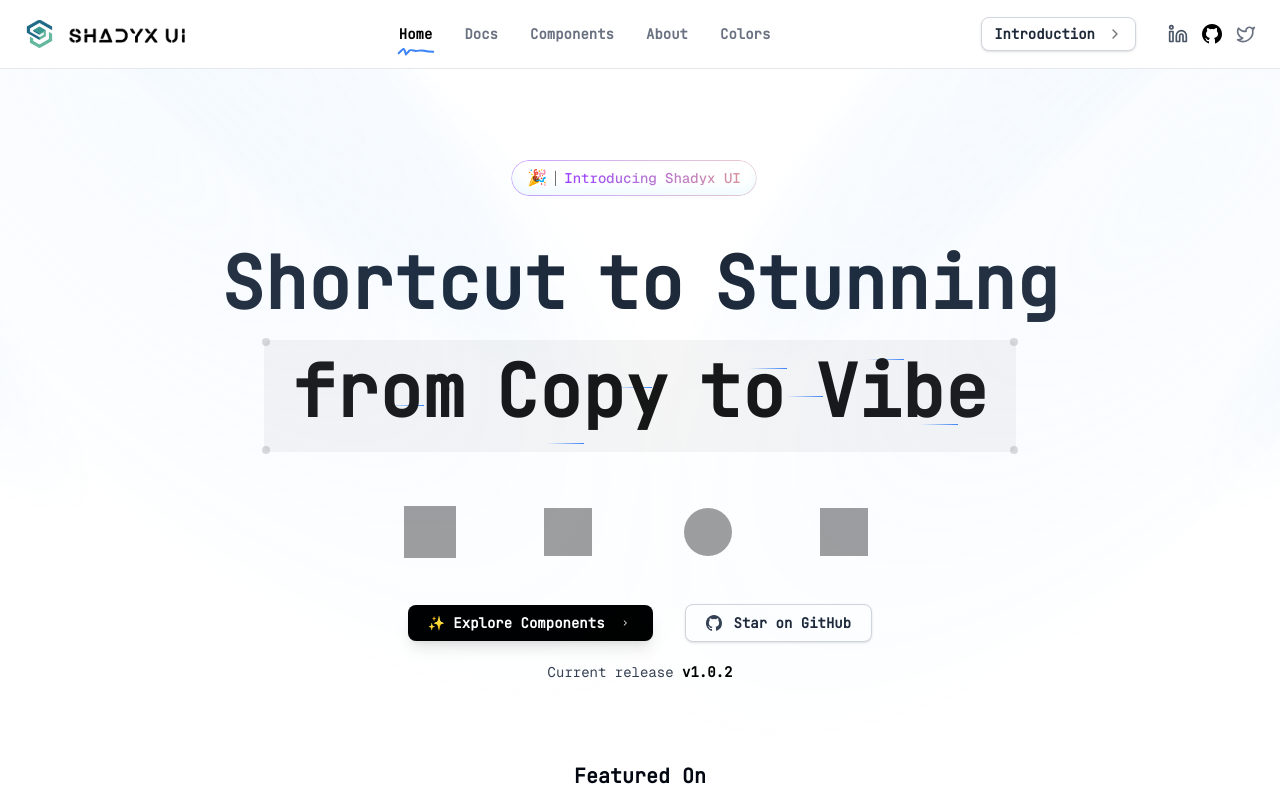
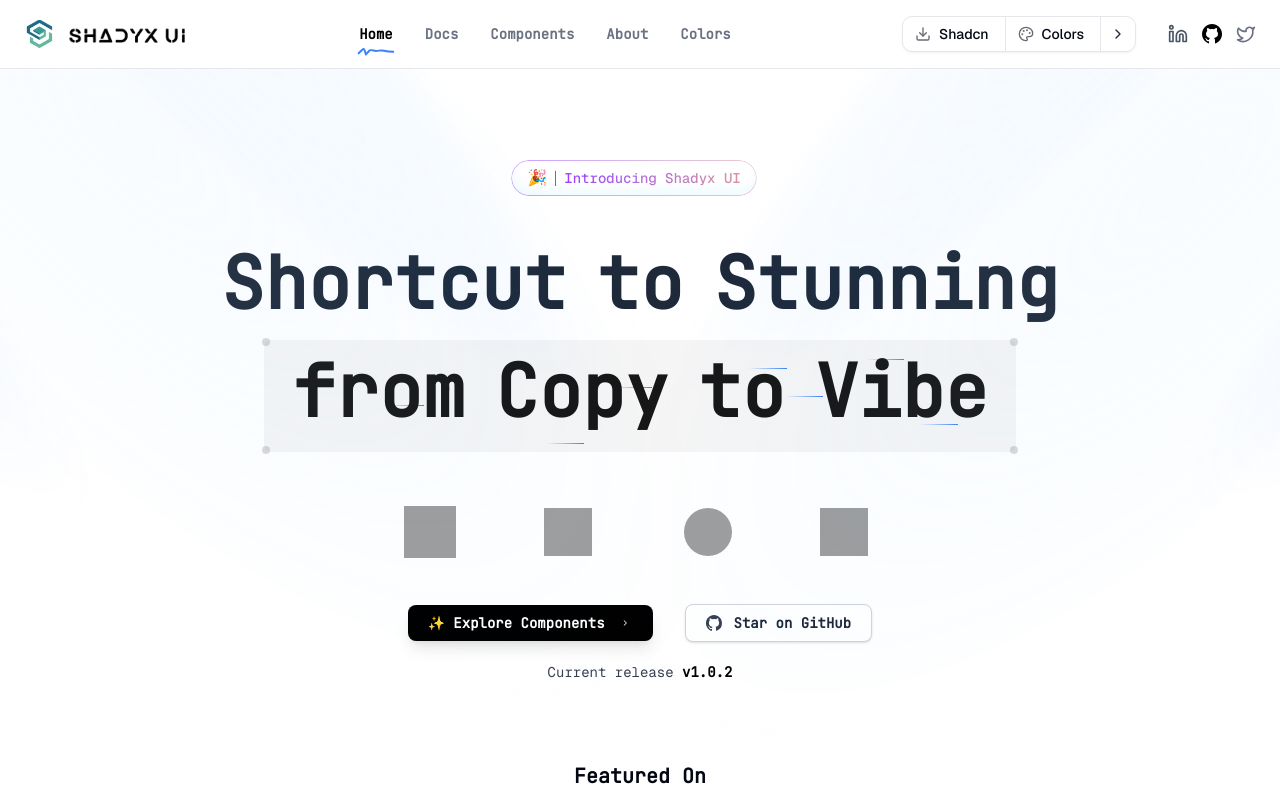
Before and after one commit to Anurag-singh-RBU/SHADYX-UI, a Next.js app: page / in a window 1280 px wide. Shown: the top 800 px of the page. Built offline with nearby package versions, Linux system fonts and the light colour scheme; grey boxes are pictures that could not be loaded.

Commit message:
added new components

```diff
--- a/app/SquigglyUnderline.tsx
+++ b/app/SquigglyUnderline.tsx
@@ -1,11 +1,11 @@
-
 "use client";
 
 import Link from "next/link";
 import { useState, useEffect } from "react";
 import { motion, AnimatePresence } from "framer-motion";
-import {Menu, X, Linkedin, Twitter, ChevronRight} from "lucide-react";
+import {Menu, X, Linkedin, Twitter, ChevronRight, Palette, Download} from "lucide-react";
 import { usePathname } from "next/navigation";
+import { Button } from "./components/ui/buttontop";
 
 type NavItem = {
   name: string;
@@ -243,17 +243,35 @@ export const SquigglyUnderline = () => {
         </nav>
 
         {/* Right: CTA & Socials (Desktop only) */}
-        <div className="hidden lg:flex items-center space-x-8">
-          <a
-            href="/about"
-            target="_blank"
-            rel="noopener noreferrer"
-            className="inline-flex font-semibold items-center gap-2 rounded-md border border-gray-300 bg-white px-3 py-1.5 text-sm text-gray-800 shadow-sm transition hover:bg-gray-100"
-          >
-            Introduction
-    <ChevronRight className="ml-1 size-4 stroke-neutral-500 transition-transform duration-300 ease-in-out group-hover:translate-x-0.5" />
-
-          </a>
+        <div className="hidden lg:flex font-GS items-center space-x-8">
+          <div className="inline-flex -space-x-px rounded-lg shadow-sm shadow-black/5 rtl:space-x-reverse">
+      <Button
+        className="rounded-none shadow-none first:rounded-s-lg cursor-pointer last:rounded-e-lg focus-visible:z-10"
+        variant="outline"
+      >
+        <Download className="-ms-1 me-2 opacity-60" size={16} strokeWidth={2} aria-hidden="true"/>
+        <a href="https://ui.shadcn.com/docs/installation/vite">Shadcn</a>
+      </Button>
+      <Button
+        className="rounded-none shadow-none first:rounded-s-lg cursor-pointer last:rounded-e-lg focus-visible:z-10"
+        variant="outline"
+      >
+        <Palette className="-ms-1 me-2 opacity-60" size={16} strokeWidth={2} aria-hidden="true"/>
+        <a href="/colors">Colors</a>
+      </Button>
+      <Button
+        className="rounded-none cursor-pointer shadow-none first:rounded-s-lg last:rounded-e-lg focus-visible:z-10"
+        variant="outline"
+        size="icon"
+        aria-label="Menu"
+      ><Link
+        href="/about"
+        className="inline-flex items-center justify-center px-3 py-2 hover:bg-gray-100 text-gray-800"
+      >
+        <ChevronRight className="h-4 w-4" />
+      </Link>
+      </Button>
+    </div>
 
           {/* Social Icons */}
           <div className="flex items-center space-x-3">
--- /dev/null
+++ b/app/components/ui/buttontop.tsx
@@ -0,0 +1,52 @@
+import { Slot } from "@radix-ui/react-slot";
+import { cva, type VariantProps } from "class-variance-authority";
+import * as React from "react";
+
+import { cn } from "@/lib/utils";
+
+const buttonVariants = cva(
+  "inline-flex items-center justify-center whitespace-nowrap rounded-lg text-sm font-medium transition-colors outline-offset-2 focus-visible:outline focus-visible:outline-2 focus-visible:outline-ring/70 disabled:pointer-events-none disabled:opacity-50 [&_svg]:pointer-events-none [&_svg]:shrink-0",
+  {
+    variants: {
+      variant: {
+        default: "bg-primary text-primary-foreground shadow-sm shadow-black/5 hover:bg-primary/90",
+        destructive:
+          "bg-destructive text-destructive-foreground shadow-sm shadow-black/5 hover:bg-destructive/90",
+        outline:
+          "border border-input bg-background shadow-sm shadow-black/5 hover:bg-accent hover:text-accent-foreground",
+        secondary:
+          "bg-secondary text-secondary-foreground shadow-sm shadow-black/5 hover:bg-secondary/80",
+        ghost: "hover:bg-accent hover:text-accent-foreground",
+        link: "text-primary underline-offset-4 hover:underline",
+      },
+      size: {
+        default: "h-9 px-4 py-2",
+        sm: "h-8 rounded-lg px-3 text-xs",
+        lg: "h-10 rounded-lg px-8",
+        icon: "h-9 w-9",
+      },
+    },
+    defaultVariants: {
+      variant: "default",
+      size: "default",
+    },
+  },
+);
+
+export interface ButtonProps
+  extends React.ButtonHTMLAttributes<HTMLButtonElement>,
+    VariantProps<typeof buttonVariants> {
+  asChild?: boolean;
+}
+
+const Button = React.forwardRef<HTMLButtonElement, ButtonProps>(
+  ({ className, variant, size, asChild = false, ...props }, ref) => {
+    const Comp = asChild ? Slot : "button";
+    return (
+      <Comp className={cn(buttonVariants({ variant, size, className }))} ref={ref} {...props} />
+    );
+  },
+);
+Button.displayName = "Button";
+
+export { Button, buttonVariants };
```
